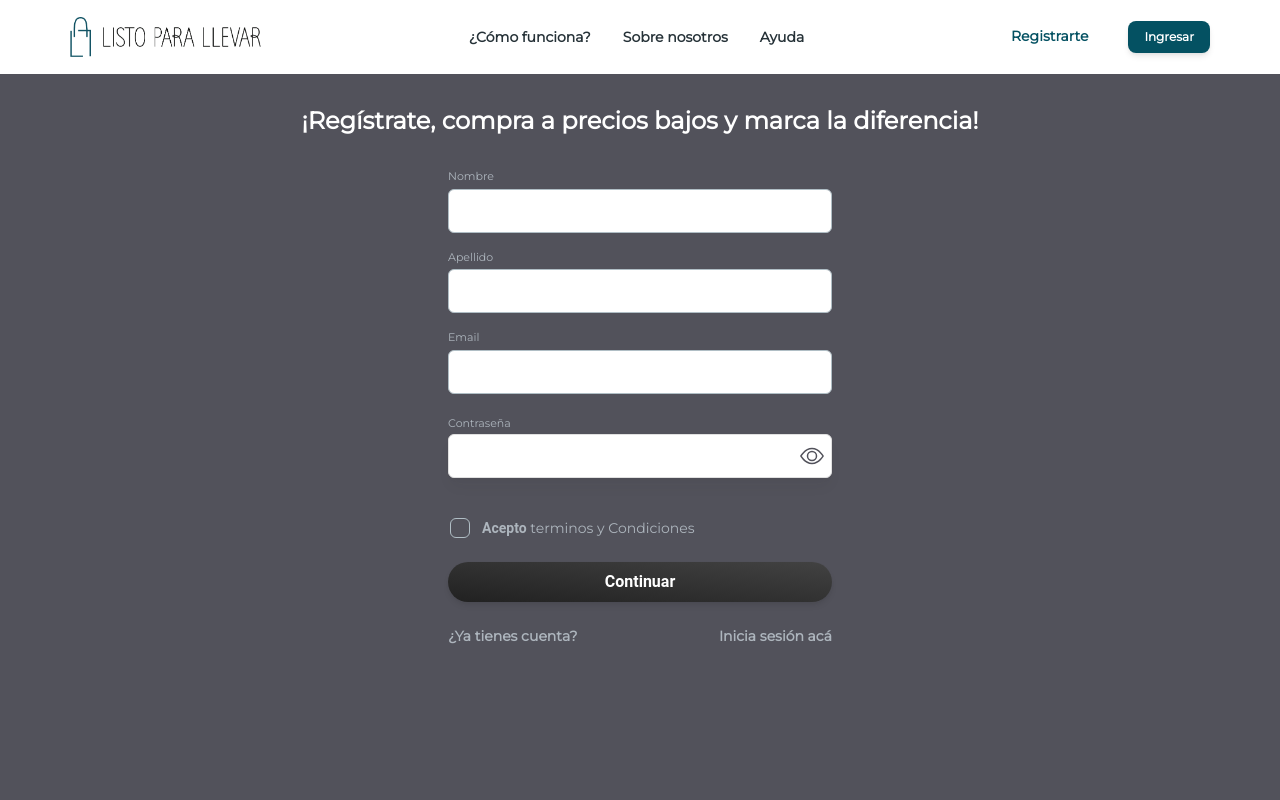
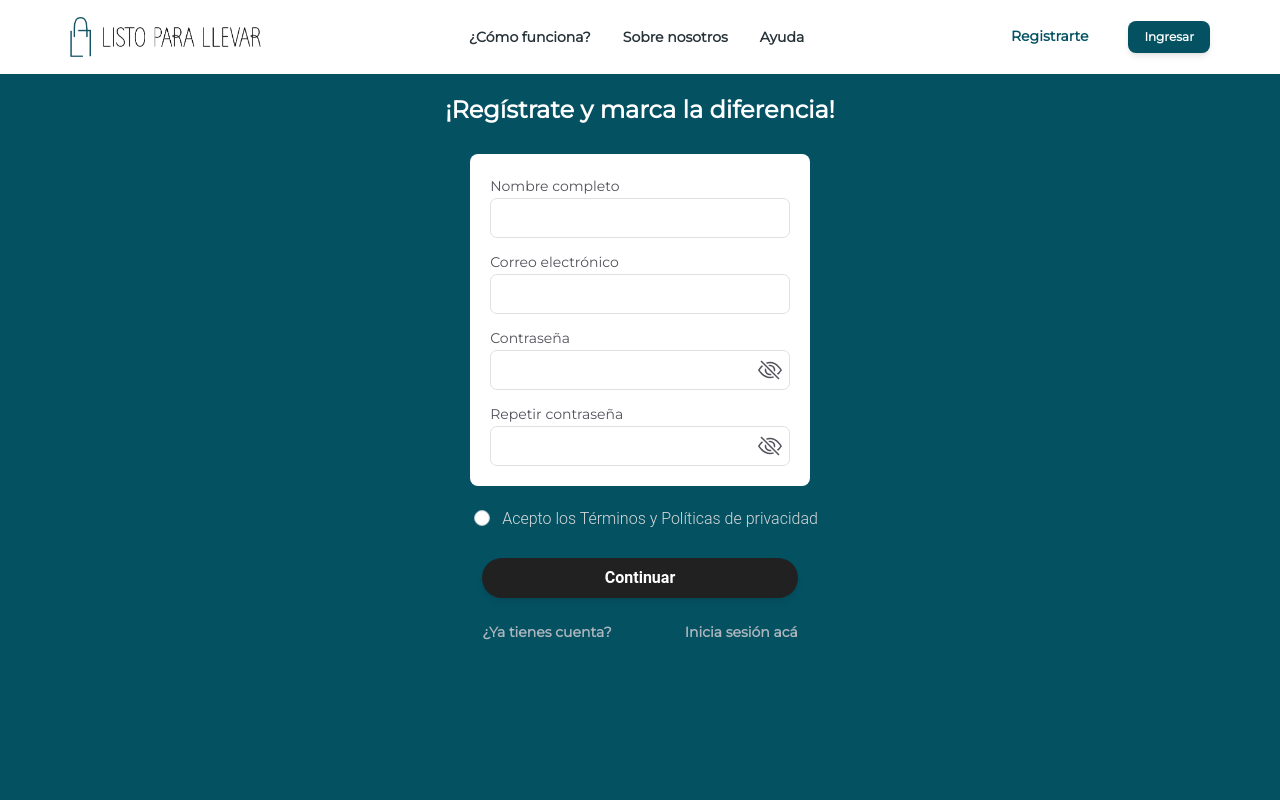
Before and after one commit to No-Country/s10-10-m-php-react-amazon, a React (Vite) app in the folder front/: page /auth/user/signup in a window 1280 px wide. Both pictures are taken after a click on the button "Registrarme con correo". Shown: the top 800 px of the page. Built offline with nearby package versions, Linux system fonts and the light colour scheme.

Commit message:
signup inputs modified

```diff
--- a/front/src/views/auth/authUser/signUpUser/formUser/form/index.jsx
+++ b/front/src/views/auth/authUser/signUpUser/formUser/form/index.jsx
@@ -1,5 +1,4 @@
 import { useForm } from "react-hook-form";
-
 import { Input, Button, Typography, Checkbox } from "@material-tailwind/react";
 import { Link } from "wouter";
 import { BsEye, BsEyeSlash } from "react-icons/bs";
@@ -12,6 +11,7 @@ const FormUser = ({ setData, data }) => {
     handleSubmit,
     formState: { errors },
   } = useForm();
+
   const [error, setError] = useState("");
   const [isVisible, setIsVisible] = useState(true);
 
@@ -36,120 +36,134 @@ const FormUser = ({ setData, data }) => {
   };
 
   return (
-    <div className="flex flex-col items-center bg-mainColor h-screen">
-      <div className="text-sizeTitle text-colorNeutral3 font-weightTitle leading-tight mt-8 text-center">
-        <p> ¡Regístrate, compra a precios bajos y marca la diferencia!</p>
-      </div>
-      <div>
-        <form
-          onSubmit={handleSubmit(submit)}
-          className="mt-8 mb-2 w-80 max-w-screen-lg sm:w-96"
-        >
-          <div className="mb-4 flex flex-col gap-4">
+    <div className="flex flex-col items-center bg-colorPrimary min-h-screen">
+      <h1 className="text-2xl font-bold p-3 text-white m-2">
+        {" "}
+        ¡Regístrate y marca la diferencia!
+      </h1>
+      <form onSubmit={handleSubmit(submit)}>
+        <div className="flex flex-col gap-3 bg-white p-5 m-2 rounded-lg">
+          <div className="relative">
             <label
               htmlFor="fullname"
-              className="text-left custom-label -mb-3 "
-              style={{ fontSize: "11px" }}
+              className="text-left text-mainColor text-sm"
             >
-              Nombre
+              Nombre completo
             </label>
             <Input
-              size="lg"
               {...register("fullname", { required: true })}
               id="fullname"
-              className={`bg-white ${errors.fullname ? "border-red-500" : ""}`}
-              placeholder="Nombre"
+              className={`!border !border-gray-300 bg-white text-gray-900  ${
+                errors.fullname ? "border-red-500" : ""
+              }`}
+              labelProps={{
+                className: "hidden",
+              }}
             />
             {errors.fullname && (
-              <p className="text-red-500">Campo obligatorio</p>
+              <p className="text-red-500 mt-2">Campo obligatorio</p>
             )}
-            <label
-              htmlFor="lastname"
-              className="text-left custom-label -mb-3"
-              style={{ fontSize: "11px" }}
-            >
-              Apellido
+          </div>
+
+          <div className="relative">
+            <label htmlFor="email" className="text-left text-mainColor text-sm">
+              Correo electrónico
             </label>
             <Input
-              size="lg"
-              {...register("lastname", { required: true })}
-              id="lastname"
-              className={`bg-white ${errors.lastname ? "border-red-500" : ""}`}
-              placeholder="Apellido"
-            />
-            {errors.lastname && (
-              <p className="text-red-500">Campo obligatorio</p>
-            )}
-            <label
-              htmlFor="email"
-              className="text-left custom-label -mb-3"
-              style={{ fontSize: "11px" }}
-            >
-              Email
-            </label>
-            <Input
-              size="lg"
               {...register("email", { required: true })}
               id="email"
-              className={`bg-white ${errors.email ? "border-red-500" : ""}`}
-              placeholder="Email"
+              className={`!border !border-gray-300 bg-white text-gray-900 ${
+                errors.email ? "border-red-500" : ""
+              }`}
+              labelProps={{
+                className: "hidden",
+              }}
             />
-            {errors.email && <p className="text-red-500">Campo obligatorio</p>}
+            {errors.email && (
+              <p className="text-red-500 mt-2">
+                Por favor, revisa tu correo electrónico.
+              </p>
+            )}
+          </div>
+
           <div className="relative">
             <label
               htmlFor="password"
-                className="text-left custom-label -mb-3"
-                style={{ fontSize: "11px" }}
+              className="text-left text-mainColor text-sm"
             >
               Contraseña
             </label>
+            <div className="flex w-full relative">
               <Input
-                size="lg"
+                type={isVisible ? "password" : "text"}
                 {...register("password", { required: true })}
-                type={isVisible ? "password" : "text"}
                 id="password"
-                placeholder="Contraseña"
-                className="!border !border-gray-300 bg-white text-gray-900 shadow-lg shadow-gray-900/5 ring-4 ring-transparent placeholder:custom-placeholder focus:!border-gray-900 focus:!border-t-gray-900 focus:ring-gray-900/10"
+                className={`!border !border-gray-300 bg-white text-gray-900 ${
+                  errors.password ? "border-red-500" : ""
+                } w-full pr-10`}
                 labelProps={{
                   className: "hidden",
                 }}
-                containerProps={{ className: "min-w-[100px]" }}
               />
-
               <button
-                className="absolute right-2 top-1/2 text-2xl text-mainColor"
+                className="text-2xl text-mainColor absolute right-2 top-1/2 transform -translate-y-1/2"
                 type="button"
                 onClick={handleChangeVisible}
               >
-                {isVisible ? <BsEye /> : <BsEyeSlash />}{" "}
+                {isVisible ? <BsEyeSlash /> : <BsEye />}{" "}
               </button>
             </div>
-            {error && <p className="text-red-500">{error}</p>}
             {errors.password && (
-              <p className="text-red-500">Campo obligatorio</p>
+              <p className="text-red-500 mt-2">
+                La contraseña debe contener 6 dígitos.
+              </p>
             )}
           </div>
+
+          <div className="relative">
+            <label
+              htmlFor="passwordRepeat"
+              className="text-left text-mainColor text-sm"
+            >
+              Repetir contraseña
+            </label>
+            <div className="flex w-full relative">
+              <Input
+                {...register("passwordRepeat", { required: true })}
+                type={isVisible ? "password" : "text"}
+                id="passwordRepeat"
+                className={"!border !border-gray-300 bg-white text-gray-900"}
+                labelProps={{
+                  className: "hidden",
+                }}
+              />
+              <button
+                className="text-2xl text-mainColor absolute right-2 top-1/2 transform -translate-y-1/2"
+                type="button"
+                onClick={handleChangeVisible}
+              >
+                {isVisible ? <BsEyeSlash /> : <BsEye />}{" "}
+              </button>
+            </div>
+            {errors.passwordRepeat && (
+              <p className="text-red-500 mt-2">
+                Las contraseñas deben coincidir.
+              </p>
+            )}
+          </div>
+        </div>
+        <div className="mt-3">
           <Checkbox
+            className="rounded-full bg-white h-4 w-4 text-white"
             label={
-              <Typography
-                variant="small"
-                color="gray"
-                className="flex items-center custom-textButton"
-              >
-                Acepto
-                <a
-                  href="#"
-                  className="font-medium transition-colors text-secondColorTextForms hover:text-gray-900 "
-                >
-                  &nbsp;terminos y Condiciones
-                </a>
+              <Typography className="text-colorModal">
+                Acepto los Términos y Políticas de privacidad
               </Typography>
             }
-            containerProps={{ className: "-ml-2.5 my-3" }}
           />
-          <div className="pt-0">
+        </div>
+        <div className="m-5">
           <Button
-              variant="gradient"
             fullWidth
             className="rounded-full custom-buttonCTAs normal-case"
             type="submit"
@@ -166,7 +180,6 @@ const FormUser = ({ setData, data }) => {
         </div>
       </form>
     </div>
-    </div>
   );
 };
 
--- a/front/src/views/auth/authUser/signUpUser/startPage/index.jsx
+++ b/front/src/views/auth/authUser/signUpUser/startPage/index.jsx
@@ -5,9 +5,9 @@ import backgroundImg from "./assets/startpage-bg.png";
 function SignUpStartPage({ setChoice }) {
   return (
     <>
-      <div className="flex flex-col justify-center items-center">
+      <div className="flex flex-col justify-center">
         <section
-          className="w-full bg-black"
+          className="bg-black w-full"
           style={{
             backgroundImage: `url(${backgroundImg})`,
             backgroundSize: "cover",
@@ -26,7 +26,7 @@ function SignUpStartPage({ setChoice }) {
             </p>
           </div>
         </section>
-        <section className="bg-colorPrimary w-full">
+        <section className="bg-colorPrimary w-full h-screen">
           <div className="flex flex-col items-center space-y-2 mt-10 mb-20">
             <Button
               variant="filled"
```
Also changed, not shown: front/src/views/auth/authUser/signUpUser/index.jsx (+4 -4 lines). Lines whose indentation alone changed are shown as unchanged.
